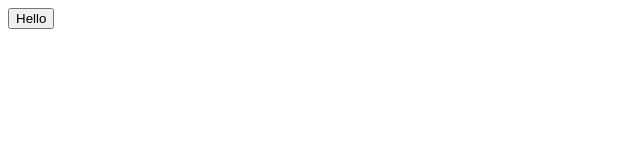
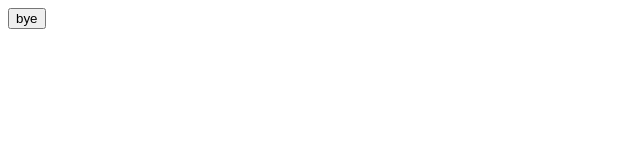
Before and after one commit to taiisho/code-journal, a plain HTML site: page index.html in a window 1280 px wide. Shown: the full height of the page, 0-640 px from the left. Drawn offline with Linux system fonts and the light colour scheme.

Commit message:
live web test 1

```diff
--- a/index.html
+++ b/index.html
@@ -1 +1 @@
-<button>Hello</button>
+<button>bye</button>
```
